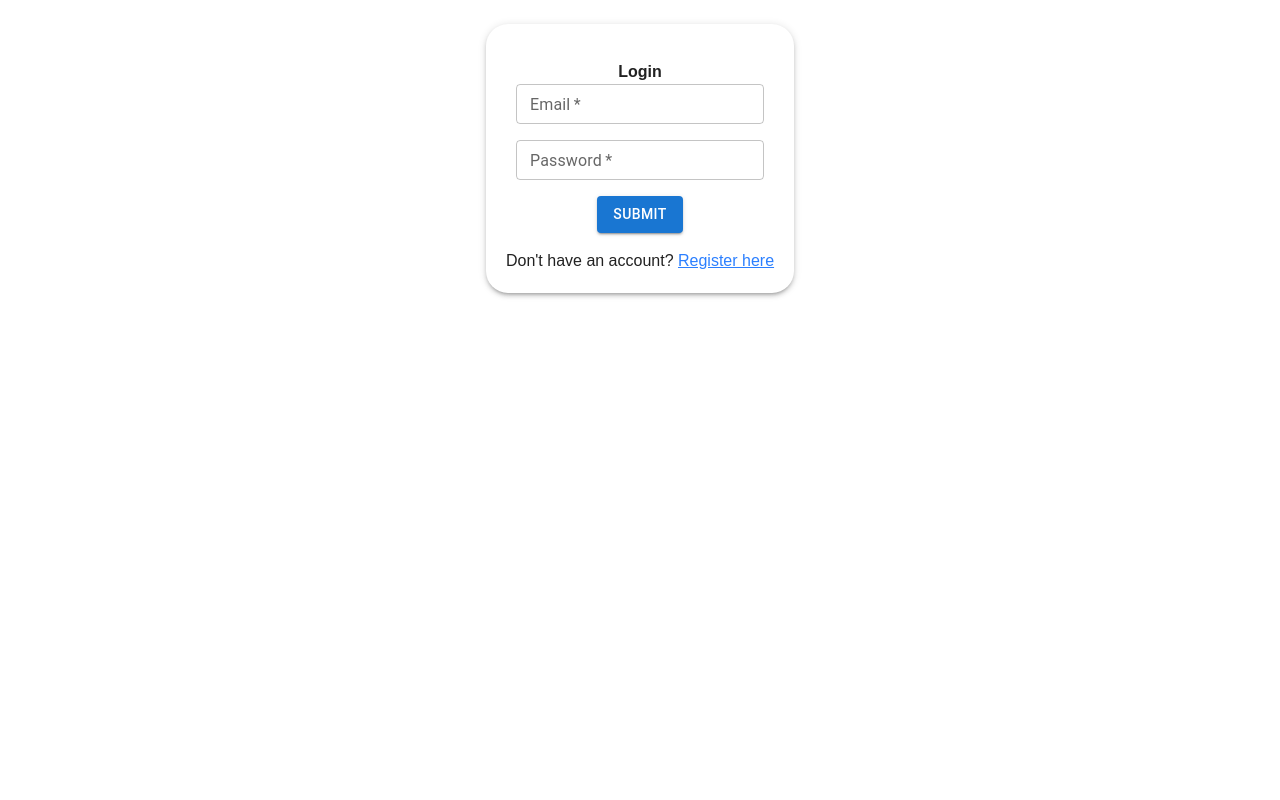
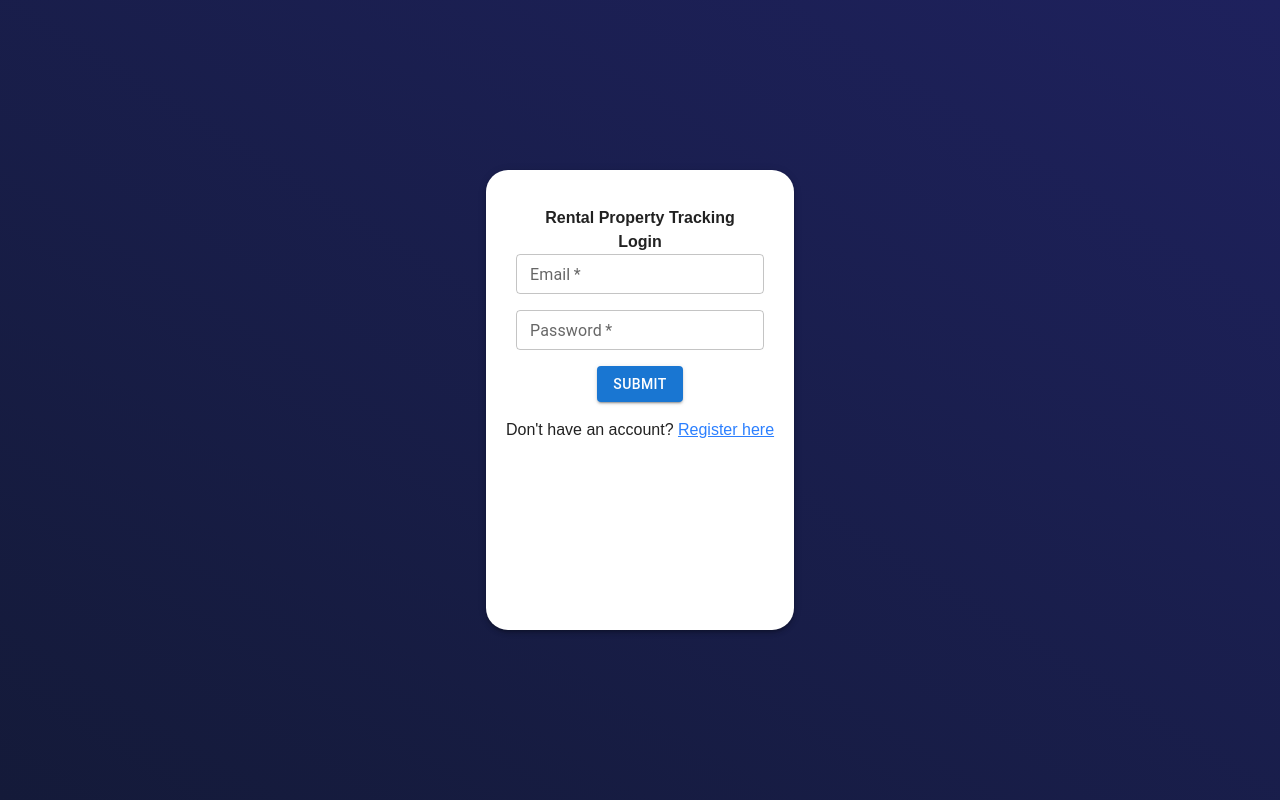
Before and after one commit to Sudarshan70-dev/Rental-Property-Management, a Next.js app: page /auth/login in a window 1280 px wide. Built offline with nearby package versions, Linux system fonts and the light colour scheme; no server answers.

Commit message:
improve registration and login page UI

```diff
--- a/src/app/auth/login/page.tsx
+++ b/src/app/auth/login/page.tsx
@@ -8,7 +8,7 @@ const LoginPage = dynamic(() => import('@/components/LoginPage'), {
 });
 export default function Login() {
   return (
-    <div className="p-6">
+    <div className="hw100">
 
       <LoginPage/>
     </div>
--- a/src/app/auth/register/page.tsx
+++ b/src/app/auth/register/page.tsx
@@ -9,7 +9,7 @@ const RegisterPage = dynamic(() => import('@/components/RegisterPage'), {
 });
 export default function CreatePropertyPage() {
   return (
-    <div className="p-6">
+    <div className="hw100">
 
       <RegisterPage/>
     </div>
--- a/src/components/LoginPage.tsx
+++ b/src/components/LoginPage.tsx
@@ -47,7 +47,7 @@ export default function LoginPage() {
   };
 
   return (
-    <div className="hw100 centerDiv">
+    <div className="hw100 centerDiv min-h-screen flex items-center justify-center bg-gradient-to-tr from-[#141A39] to-[#1E215D] p-4">
       <Box
         sx={{
           display: "flex",
@@ -57,7 +57,8 @@ export default function LoginPage() {
       >
         <Paper elevation={3} sx={{ padding: "20px", borderRadius: "22px" }}>
           <div className="mt-4 text-center">
-            <h1 className="heading">Login</h1>
+            <h1 className="heading">Rental Property Tracking</h1>
+            <h2 className="heading">Login</h2>
 
             <TextInput
               label="Email"
--- a/src/components/LoginPageSkelaton.tsx
+++ b/src/components/LoginPageSkelaton.tsx
@@ -8,7 +8,7 @@ export default function LoginPageSkeleton() {
         <h1 className="text-4xl font-bold text-gray-800 mb-4">
           Rental Property Tracker
         </h1>
-        <p className="text-gray-500 text-lg">Loading login interface...</p>
+        <p className="text-gray-500 text-lg">Loading...</p>
         <div className="mt-6">
           <div className="w-80 h-10 bg-gray-300 rounded mb-4" />
           <div className="w-80 h-10 bg-gray-300 rounded mb-4" />
--- a/src/components/RegisterPage.tsx
+++ b/src/components/RegisterPage.tsx
@@ -110,7 +110,7 @@ if (sessionError || !session || !session.user) {
 
 
   return (
-    <div className="hw100 centerDiv">
+    <div className="hw100 centerDiv min-h-screen flex items-center justify-center bg-gradient-to-tr from-[#141A39] to-[#1E215D] p-4">
         <Box sx={{
             display:"flex",
             height:"70%",
@@ -121,7 +121,9 @@ if (sessionError || !session || !session.user) {
 
       <div className="mt-4 text-center">
         <div>
-            <h1 className="heading">Register</h1>
+            <h1 className="heading">Rental Property Tracking</h1>
+
+            <h2 className="heading">Register</h2>
           <TextInput
             label="Full Name"
             name="Full Name"
```
